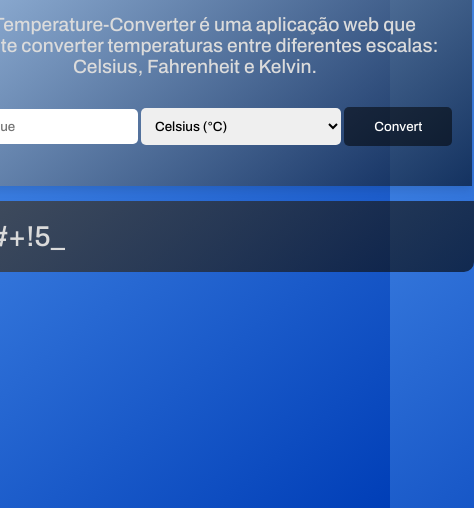
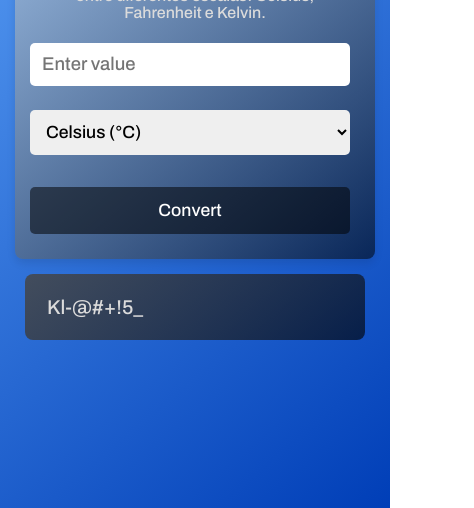
Before and after one commit to akroelGOTY/Temperature-Converter, a plain HTML site: page index.html in a window 390 px wide. Shown: the part 336-844 px from the top of the page, 474 px wide, since content can reach past the window. Drawn offline with Linux system fonts and the light colour scheme.

Commit message:
feat: adiciona responsividade ao celular
* implementa media queries para fazer a responsividade ao celular

```diff
--- a/css/styles.css
+++ b/css/styles.css
@@ -104,3 +104,86 @@ p {
     background: linear-gradient(140deg, #464646d7, #0000009f);
     width: 557px;
 }
+
+/* Telas pequenas / celulares (≤ 520px) */
+@media (max-width: 520px) {
+
+  body {
+    background: linear-gradient(140deg, #68AEFF, #003EB7);
+    height: 100vh;
+    padding: 0 10px;
+  }
+
+  h1 {
+    font-size: 2em;
+    margin: 15px 0 10px;
+  }
+
+  p {
+    font-size: 1em;
+    margin: 10px 0;
+    max-width: 100%;
+    padding: 0 10px;
+  }
+
+  .container {
+    width: 100%;
+    padding: 0 5px;
+  }
+
+  .bg-container-linear-gradient {
+    width: 100%;
+    max-width: 380px;
+    padding: 15px;
+    margin: 0 auto;
+    border-radius: 8px;
+  }
+
+  .converter input,
+  .converter select {
+    width: 100%;
+    max-width: 320px;
+    padding: 12px;
+    font-size: 1.1em;
+    margin: 12px 0;
+  }
+
+  .converter input::placeholder {
+    font-size: 1.05em;
+  }
+
+  .converter button {
+    width: 100%;
+    max-width: 320px;
+    padding: 14px 20px;
+    font-size: 1.1em;
+    margin: 20px 0 10px;
+  }
+
+  .result {
+    width: 100%;
+    max-width: 340px;
+    font-size: 1.25em;
+    padding: 12px;
+    margin: 15px auto 0;
+    border-radius: 8px;
+  }
+
+  /* Ajuste extra para telas muito pequenas (≤ 360px) */
+  @media (max-width: 360px) {
+    h1 {
+      font-size: 1.7em;
+    }
+
+    .converter input,
+    .converter select,
+    .converter button {
+      font-size: 1em;
+      padding: 12px;
+    }
+
+    .result {
+      font-size: 1.15em;
+    }
+  }
+}
```
